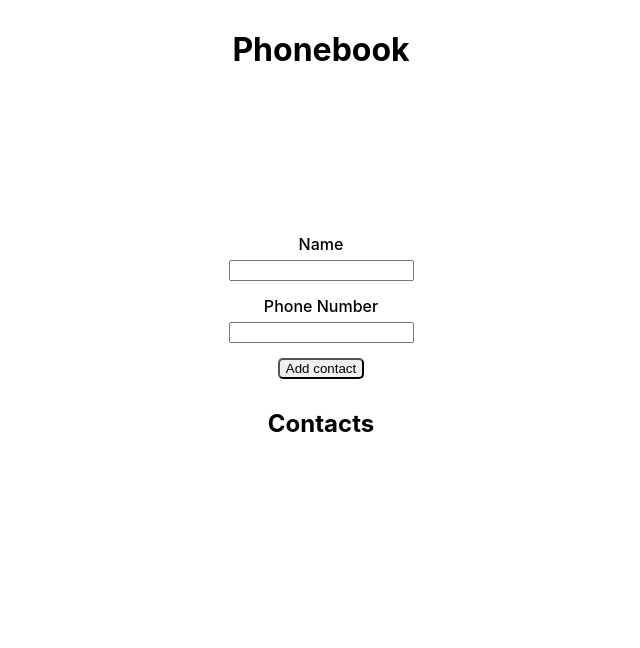
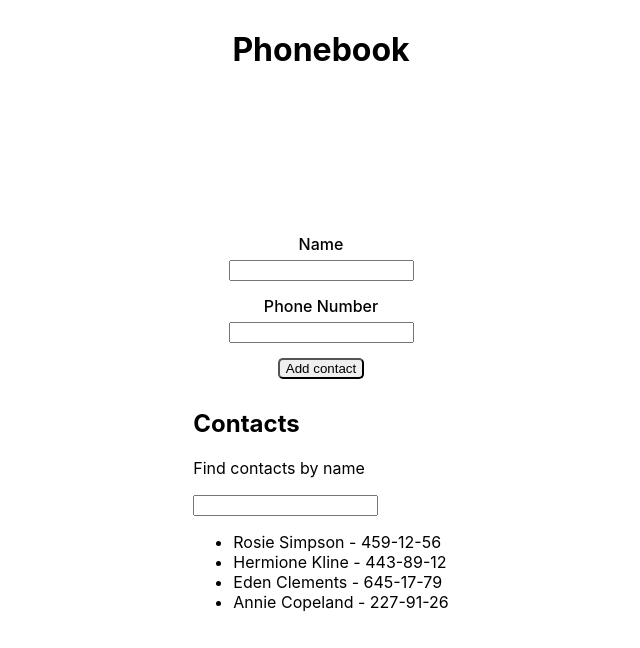
Before and after one commit to Blazej90/goit-react-hw-02-phonebook, a React (Create React App) app: page / in a window 1280 px wide. Shown: the top 648 px of the page, without its empty margins (319-959 px from the left). Built offline with nearby package versions, Linux system fonts and the light colour scheme.

Commit message:
find contact

```diff
--- a/src/components/App.jsx
+++ b/src/components/App.jsx
@@ -4,8 +4,16 @@
 import styles from './App.module.css';
 
 export const App = () => {
+  const initialContacts = [
+    { id: 'id-1', name: 'Rosie Simpson', number: '459-12-56' },
+    { id: 'id-2', name: 'Hermione Kline', number: '443-89-12' },
+    { id: 'id-3', name: 'Eden Clements', number: '645-17-79' },
+    { id: 'id-4', name: 'Annie Copeland', number: '227-91-26' },
+  ];
+
   const [state, setState] = useState({
-    contacts: [],
+    contacts: [...initialContacts],
+    filter: '',
     name: '',
     number: '',
   });
@@ -34,6 +42,20 @@
       }));
     }
   };
+
+  const handleFilterChange = event => {
+    const filterValue = event.target.value.toLowerCase();
+    setState(prevState => ({
+      ...prevState,
+      filter: filterValue,
+    }));
+  };
+
+  const filteredContacts = state.contacts.filter(contact =>
+    contact.name.toLowerCase().includes(state.filter)
+  );
+
+  const displayedContacts = state.filter ? filteredContacts : state.contacts;
 
   return (
     <div className={styles.appContainer}>
@@ -71,8 +93,16 @@
 
       <div>
         <h2 className={styles.contactsHeading}>Contacts</h2>
+        <p>Find contacts by name</p>
+        <input
+          type="text"
+          name="filter"
+          value={state.filter}
+          onChange={handleFilterChange}
+          className={styles.input}
+        />
         <ul className={styles.contactList}>
-          {state.contacts.map(contact => (
+          {displayedContacts.map(contact => (
             <li key={contact.id} className={styles.contactItem}>
               {contact.name} - {contact.number}
             </li>
```
